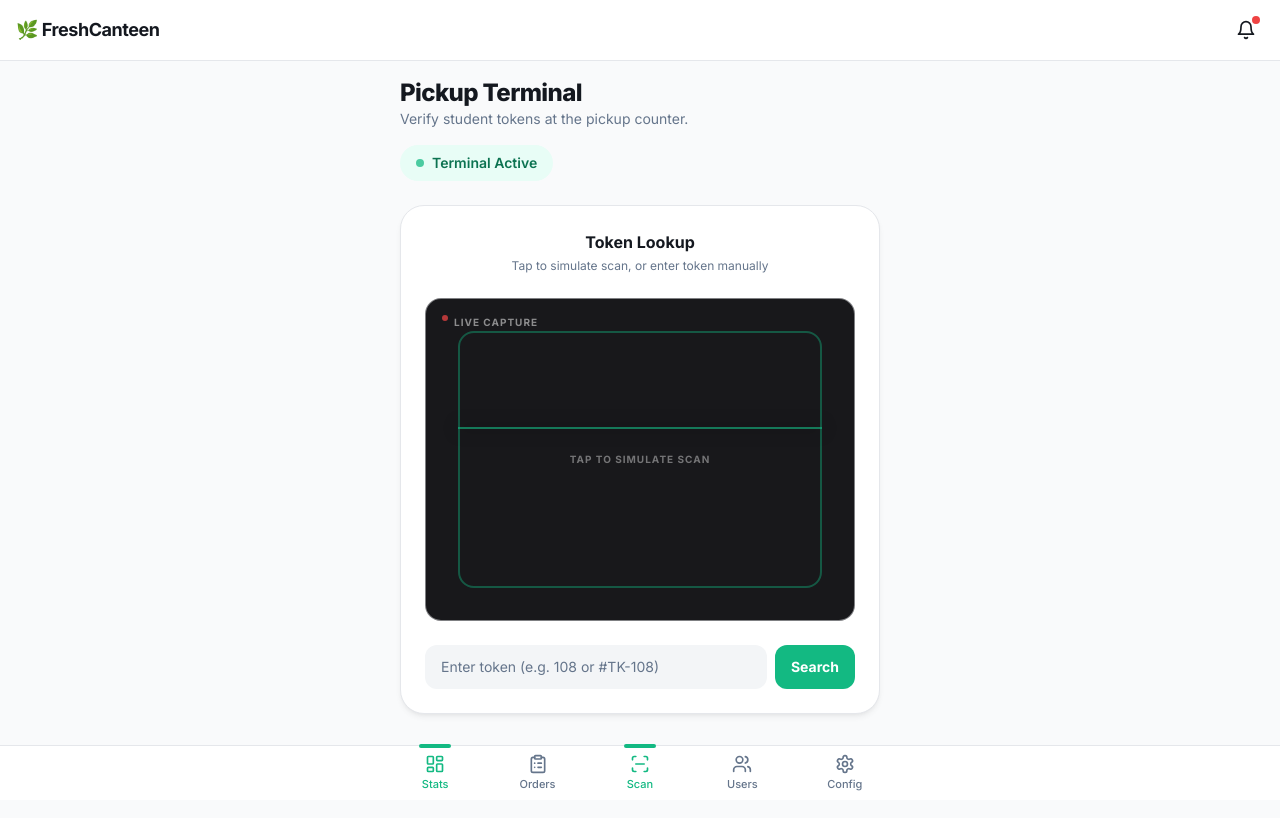
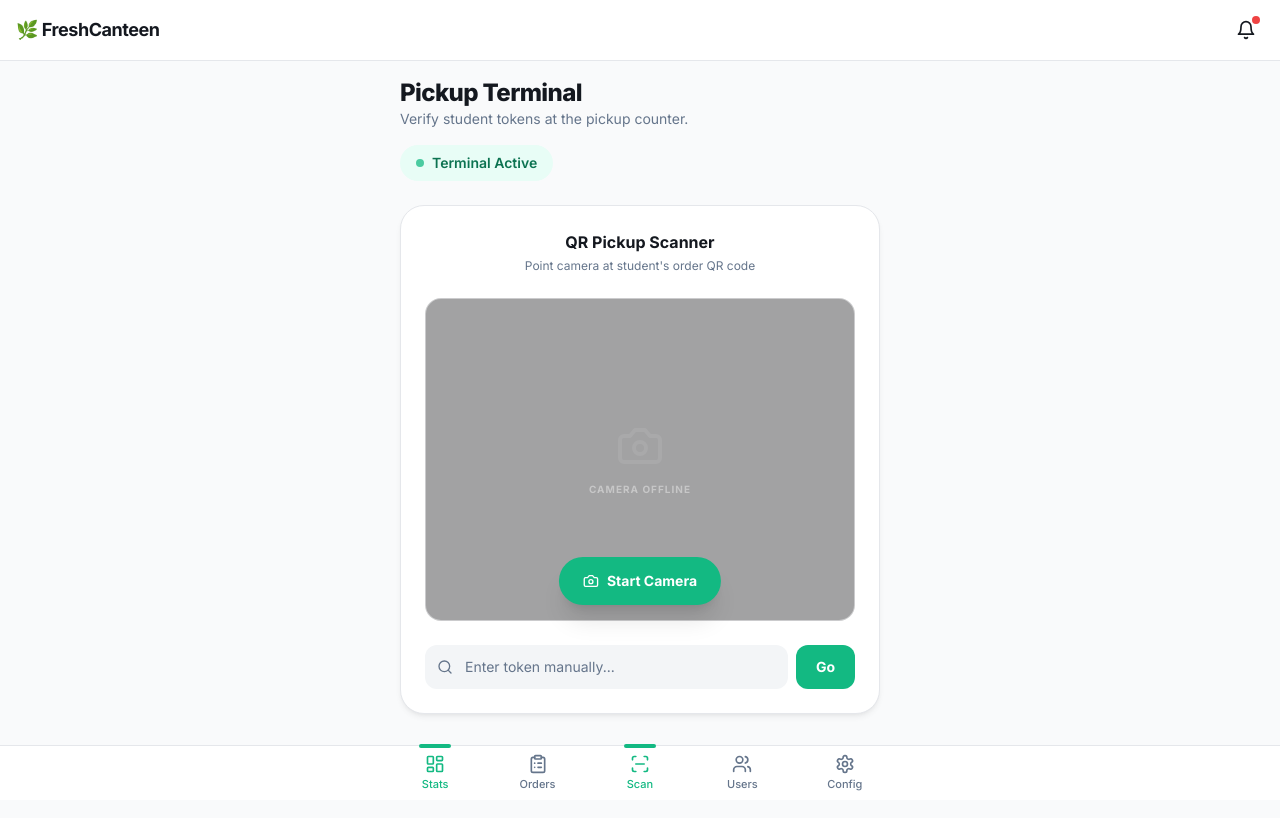
Before and after one commit to alwinjosegeorge/FreshCanteen, a React (Vite) app: page /admin/scanner in a window 1280 px wide. Built offline with nearby package versions, Linux system fonts and the light colour scheme; the HTML template or start-up script is replaced by a standard one.

Commit message:
feat: implement real-time QR scanner and generator for order pickup

```diff
--- a/package.json
+++ b/package.json
@@ -48,9 +48,11 @@
     "cmdk": "^1.1.1",
     "date-fns": "^3.6.0",
     "embla-carousel-react": "^8.6.0",
+    "html5-qrcode": "^2.3.8",
     "input-otp": "^1.4.2",
     "lucide-react": "^0.462.0",
     "next-themes": "^0.3.0",
+    "qrcode.react": "^4.2.0",
     "react": "^18.3.1",
     "react-day-picker": "^8.10.1",
     "react-dom": "^18.3.1",
--- a/src/pages/AdminScannerPage.tsx
+++ b/src/pages/AdminScannerPage.tsx
@@ -1,33 +1,81 @@
-import { useState } from "react";
-import { CheckCircle2, User, RotateCcw } from "lucide-react";
+import { useEffect, useRef, useState } from "react";
+import { CheckCircle2, User, RotateCcw, Camera, CameraOff, Search } from "lucide-react";
 import { AppHeader } from "@/components/AppHeader";
 import { BottomNav } from "@/components/BottomNav";
 import { getStoredOrders, updateOrderStatus, Order } from "@/data/storage";
 import { toast } from "sonner";
+import { Html5Qrcode } from "html5-qrcode";
 
 const AdminScannerPage = () => {
   const [tokenInput, setTokenInput] = useState("");
   const [scannedOrder, setScannedOrder] = useState<Order | null>(null);
-  const [scanning, setScanning] = useState(false);
+  const [isScanning, setIsScanning] = useState(false);
+  const scannerRef = useRef<Html5Qrcode | null>(null);
 
-  const simulateScan = async () => {
-    setScanning(true);
+  const stopScanner = async () => {
+    if (scannerRef.current && scannerRef.current.isScanning) {
+      await scannerRef.current.stop();
+    }
+    setIsScanning(false);
+  };
+
+  const startScanner = async () => {
     try {
+      const html5QrCode = new Html5Qrcode("reader");
+      scannerRef.current = html5QrCode;
+      setIsScanning(true);
+
+      await html5QrCode.start(
+        { facingMode: "environment" },
+        { fps: 10, qrbox: { width: 250, height: 250 } },
+        async (decodedText) => {
+          // Scanned successfully
+          await handleScannedResult(decodedText);
+        },
+        () => {
+          // Error/Still scanning
+        }
+      );
+    } catch (err) {
+      console.error("Scanner start error:", err);
+      toast.error("Could not access camera");
+      setIsScanning(false);
+    }
+  };
+
+  const handleScannedResult = async (decodedText: string) => {
+    try {
+      // The decoded text is expected to be the order ID (_id or id)
       const orders = await getStoredOrders();
-      const active = orders.filter(o => o.status !== "Completed");
-      if (active.length > 0) {
-        setScannedOrder(active[0]);
-        setTokenInput(active[0].token);
-        toast.success("Token detected!");
+      const found = orders.find(o => (o._id || o.id) === decodedText);
+
+      if (found) {
+        setScannedOrder(found);
+        setTokenInput(found.token);
+        toast.success(`Scanned: ${found.token}`);
+        await stopScanner();
       } else {
-        toast.error("No active orders to scan");
+        // Try fallback search by token if the scanned text is a token number
+        const byToken = orders.find(o => o.token.includes(decodedText) || decodedText.includes(o.token));
+        if (byToken) {
+          setScannedOrder(byToken);
+          setTokenInput(byToken.token);
+          toast.success(`Found by token: ${byToken.token}`);
+          await stopScanner();
+        } else {
+          toast.error("Order not found in database");
+        }
       }
     } catch (err) {
-      toast.error("Error scanning orders");
-    } finally {
-      setScanning(false);
+      toast.error("Error identifying scanned order");
     }
   };
+
+  useEffect(() => {
+    return () => {
+      stopScanner();
+    };
+  }, []);
 
   const searchByToken = async () => {
     if (!tokenInput.trim()) {
@@ -80,37 +128,56 @@ const AdminScannerPage = () => {
 
         {/* Token Scanner Area */}
         <div className="bg-card rounded-3xl p-6 border border-border card-shadow text-center mb-6">
-          <h2 className="font-bold text-foreground mb-1">Token Lookup</h2>
-          <p className="text-xs text-muted-foreground mb-6">Tap to simulate scan, or enter token manually</p>
+          <h2 className="font-bold text-foreground mb-1">QR Pickup Scanner</h2>
+          <p className="text-xs text-muted-foreground mb-6">Point camera at student's order QR code</p>
 
-          {/* Simulated Camera View */}
+          {/* Camera View Area */}
+          <div className="relative mb-6">
             <div
-            onClick={simulateScan}
-            className={`w-full aspect-[4/3] bg-zinc-900 rounded-2xl flex items-center justify-center relative overflow-hidden cursor-pointer mb-6 border border-border/50 transition ${scanning ? "opacity-70" : ""}`}
+              id="reader"
+              className={`w-full aspect-[4/3] bg-zinc-900 rounded-2xl overflow-hidden border border-border/50 transition ${isScanning ? "opacity-100" : "opacity-40"}`}
             >
-            <div className="absolute inset-8 border-2 border-primary/40 rounded-2xl" />
-            <div className="absolute inset-x-8 h-0.5 bg-primary/60 shadow-[0_0_15px_rgba(0,0,0,0.5)] animate-scan-line" style={{ top: "40%" }} />
-            <div className="absolute top-4 left-4 flex gap-1.5">
-              <div className="w-1.5 h-1.5 rounded-full bg-red-500 animate-pulse" />
-              <div className="text-[10px] font-bold text-white/50 uppercase tracking-widest">Live Capture</div>
+              {!isScanning && (
+                <div className="absolute inset-0 flex flex-col items-center justify-center text-white/40">
+                  <Camera className="w-12 h-12 mb-3 opacity-20" />
+                  <p className="text-[10px] font-bold uppercase tracking-widest">Camera Offline</p>
                 </div>
-            {scanning ? (
-              <p className="text-white/60 text-sm font-bold z-10">Scanning...</p>
+              )}
+            </div>
+
+            {isScanning && (
+              <div className="absolute inset-8 border-2 border-primary/40 rounded-2xl pointer-events-none" />
+            )}
+
+            <button
+              onClick={isScanning ? stopScanner : startScanner}
+              className={`absolute bottom-4 left-1/2 -translate-x-1/2 flex items-center gap-2 px-6 h-12 rounded-full font-bold text-sm shadow-xl transition-all btn-press ${isScanning ? "bg-destructive text-white" : "bg-primary text-primary-foreground"}`}
+            >
+              {isScanning ? (
+                <>
+                  <CameraOff className="w-4 h-4" /> Stop Scanning
+                </>
               ) : (
-              <p className="text-white/40 text-[10px] font-bold uppercase tracking-widest z-10">Tap to Simulate Scan</p>
+                <>
+                  <Camera className="w-4 h-4" /> Start Camera
+                </>
               )}
+            </button>
           </div>
 
           {/* Manual Token Input */}
           <div className="flex gap-2">
+            <div className="relative flex-1">
+              <Search className="absolute left-3 top-1/2 -translate-y-1/2 w-4 h-4 text-muted-foreground" />
               <input
                 value={tokenInput}
                 onChange={e => setTokenInput(e.target.value)}
                 onKeyDown={e => e.key === "Enter" && searchByToken()}
-              placeholder="Enter token (e.g. 108 or #TK-108)"
-              className="flex-1 h-11 px-4 rounded-xl bg-muted text-foreground placeholder:text-muted-foreground focus:ring-2 focus:ring-primary outline-none text-sm"
+                placeholder="Enter token manually..."
+                className="w-full h-11 pl-10 pr-4 rounded-xl bg-muted text-foreground placeholder:text-muted-foreground focus:ring-2 focus:ring-primary outline-none text-sm transition"
               />
-            <button onClick={searchByToken} className="px-4 h-11 rounded-xl bg-primary text-primary-foreground font-bold text-sm btn-press">Search</button>
+            </div>
+            <button onClick={searchByToken} className="px-5 h-11 rounded-xl bg-primary text-primary-foreground font-bold text-sm btn-press">Go</button>
           </div>
         </div>
 
--- a/src/pages/OrderStatusPage.tsx
+++ b/src/pages/OrderStatusPage.tsx
@@ -4,6 +4,7 @@ import { AppHeader } from "@/components/AppHeader";
 import { BottomNav } from "@/components/BottomNav";
 import { getStoredOrders, getSession, Order, estimateWait } from "@/data/storage";
 import { Link } from "react-router-dom";
+import { QRCodeCanvas } from "qrcode.react";
 
 const steps = [
   { label: "Pending", icon: CheckCircle2, desc: "Order received by kitchen" },
@@ -136,6 +137,30 @@ const OrderStatusPage = () => {
               </div>
             </div>
 
+            {/* QR Code Section */}
+            {selectedOrder.status !== "Completed" && (
+              <div className="bg-white rounded-3xl p-6 mb-4 flex flex-col items-center justify-center card-shadow border border-border animate-fade-in">
+                <div className="p-4 bg-white rounded-2xl border-4 border-primary/10 mb-3">
+                  <QRCodeCanvas
+                    value={selectedOrder._id || selectedOrder.id}
+                    size={180}
+                    level="H"
+                    includeMargin={false}
+                    imageSettings={{
+                      src: "/placeholder.svg",
+                      x: undefined,
+                      y: undefined,
+                      height: 24,
+                      width: 24,
+                      excavate: true,
+                    }}
+                  />
+                </div>
+                <p className="text-[10px] font-black uppercase tracking-widest text-primary mb-1">Canteen Pickup QR</p>
+                <p className="text-xs text-muted-foreground text-center px-4">Show this code at the counter to collect your order</p>
+              </div>
+            )}
+
             {/* Progress Steps */}
             <div className="bg-card rounded-2xl p-6 card-shadow mb-4 animate-fade-in">
               <div className="space-y-0">
```
Also changed, not shown: 2 other files (tests, documents, lock files or other folders). Lines whose indentation alone changed are shown as unchanged.
